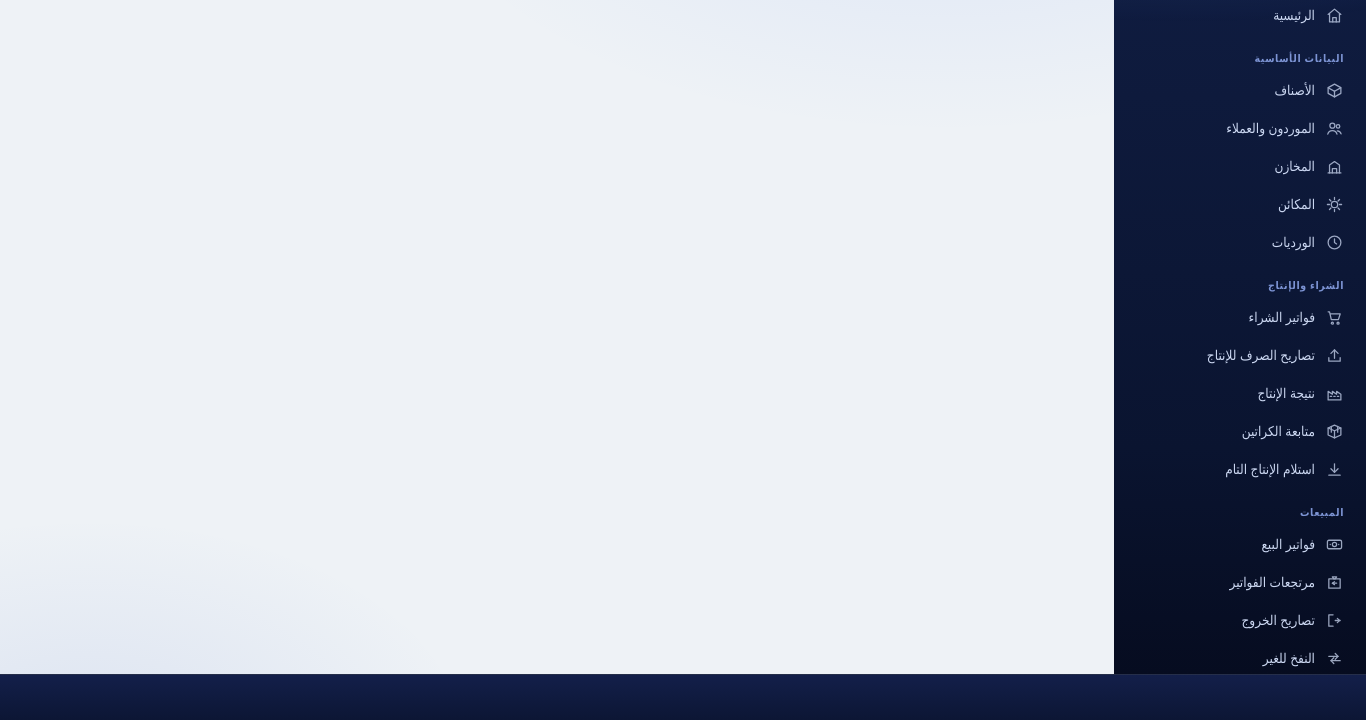
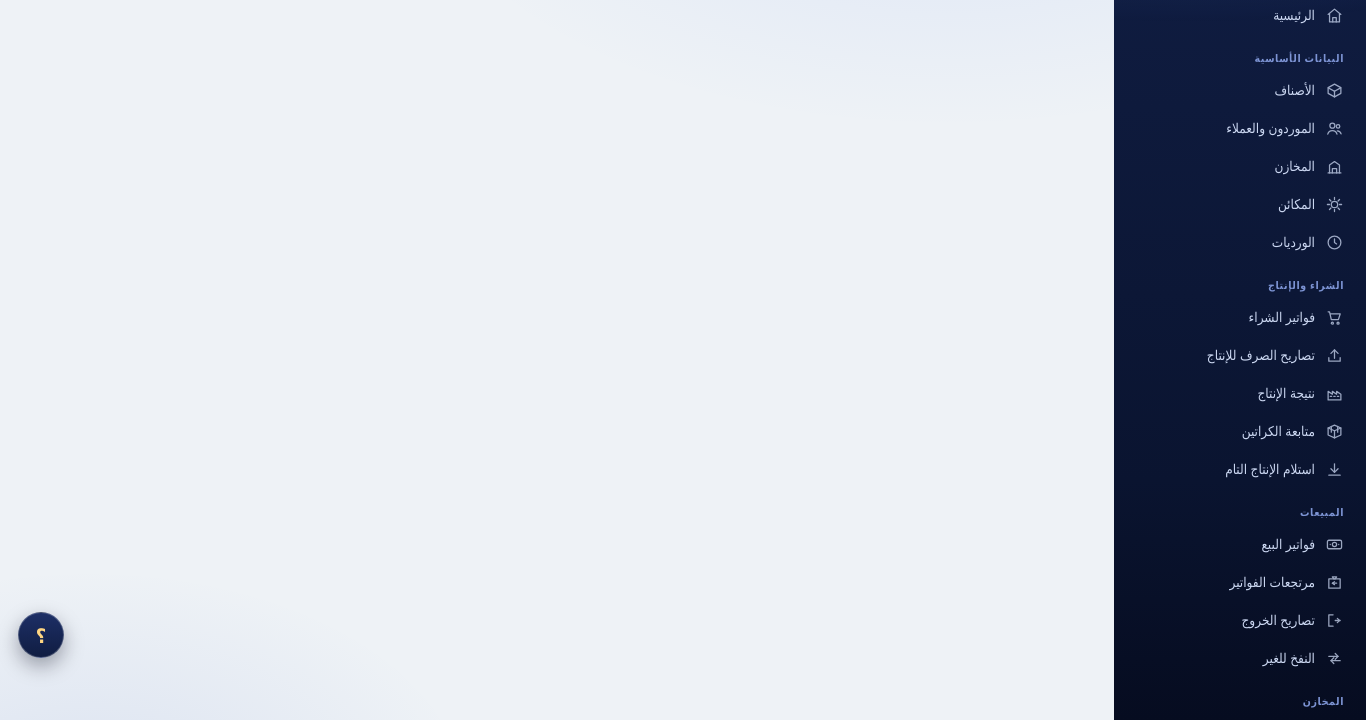
Before and after one commit to sam734739366-oss/sam-plastic-wms, an Electron app: page renderer/app.html in a window 1366 px wide. Shown: the part 80-800 px from the top of the page. Drawn offline with Linux system fonts and the light colour scheme; no server answers; sample sign-in values are in the browser's storage.

Commit message:
fix: الصفحات الرئيسية ثابتة داخل البرنامج والنوافذ للمنبثقات والدليل فقط

```diff
--- a/renderer/app.html
+++ b/renderer/app.html
@@ -50,7 +50,9 @@
     </nav>
     <div class="sidebar-footer"><span id="current-user"></span><button id="logout" class="btn small">خروج</button></div>
   </aside>
-  <main id="desktop" class="desktop"></main>
+  <main id="desktop" class="desktop">
+    <section id="screen" class="screen"></section>
+  </main>
   </div>
   <div id="taskbar" class="taskbar"></div>
 </div>
--- a/renderer/css/app.css
+++ b/renderer/css/app.css
@@ -289,6 +289,22 @@ body {
     radial-gradient(700px 420px at 8% 110%, rgba(31, 74, 190, .09), transparent 55%),
     var(--bg);
 }
+/* الصفحة الرئيسية الثابتة: تمتلئ من القائمة الجانبية، والنوافذ المنبثقة تطفو فوقها */
+.screen {
+  position: absolute; inset: 0; overflow: auto; padding: 24px 26px;
+  scrollbar-gutter: stable;
+}
+/* زر الشرح العائم للصفحة الثابتة الحالية */
+.page-help {
+  position: fixed; bottom: 62px; left: 18px; z-index: 60;
+  width: 46px; height: 46px; border-radius: 50%;
+  background: linear-gradient(180deg, #1d2f66, #101d42);
+  color: #ffd682; border: 1px solid rgba(255, 255, 255, .22);
+  font-size: 20px; font-weight: 800; cursor: pointer; font-family: inherit;
+  box-shadow: 0 8px 20px rgba(2, 6, 23, .35);
+  transition: transform .15s ease, box-shadow .15s ease;
+}
+.page-help:hover { transform: translateY(-2px); box-shadow: 0 12px 26px rgba(2, 6, 23, .45); }
 .win {
   position: absolute; display: flex; flex-direction: column;
   background: #fff; border-radius: 13px; overflow: hidden;
@@ -448,6 +464,8 @@ body {
   border-top: 1px solid rgba(255, 255, 255, .1);
   overflow-x: auto; overflow-y: hidden;
 }
+/* الصفحات الرئيسية ثابتة، فلا يظهر الشريط إلا عند وجود نوافذ منبثقة أو دليل مفتوح */
+.taskbar:not(.has-wins) { display: none; }
 .taskbar::-webkit-scrollbar { height: 4px; }
 .taskbar::-webkit-scrollbar-thumb { background: rgba(255, 255, 255, .18); border-radius: 3px; }
 .tb-btn {
--- a/renderer/js/app.js
+++ b/renderer/js/app.js
@@ -1,8 +1,9 @@
 import { currentUser } from './api.js';
-import { go, setOpener } from './router.js';
-import { initWM, openWindow } from './wm.js';
+import { go, currentScreen } from './router.js';
+import { initWM } from './wm.js';
 import { setCurrency } from './fmt.js';
-import { toast } from './ui.js';
+import { explainDialog } from './ui.js';
+import { helpFor } from './help.js';
 
 // ===== تحسين خانات التاريخ =====
 // كروميوم يرسم تلميح التاريخ الفارغ (يوم/شهر/سنة) بأحرف معكوسة لا يتأثر بأي CSS،
@@ -56,7 +57,6 @@ const ROLE_SCREENS = {
   accounts: ['dashboard', 'parties', 'payments', 'statements', 'reports', 'audit'],
 };
 const allowed = (screen) => {
-  if (screen === 'guide') return true; // دليل المستخدم متاح لكل الأدوار
   const list = ROLE_SCREENS[u.role];
   if (!list) return true;
   return list.includes(screen);
@@ -78,15 +78,18 @@ document.querySelectorAll('#nav .nav-group').forEach(g => {
 });
 
 initWM(document.getElementById('desktop'), document.getElementById('taskbar'));
-setOpener((name) => {
-  if (!allowed(name)) { toast('هذه الشاشة غير متاحة لدورك الحالي', 'err'); return; }
-  openWindow(name, { refresh: true });
-});
-window.addEventListener('wm:focus', (e) => {
-  const name = e.detail.name;
-  if (name && String(name).startsWith('pop:')) return;
-  document.querySelectorAll('.nav-item').forEach(a => a.classList.toggle('active', a.dataset.screen === name));
-});
+
+// زر شرح عائم أسفل يسار الشاشة: يشرح الصفحة الرئيسية الثابتة الحالية
+// (الشروحات تُعرض كنافذة منبثقة بأزرار تصغير/تكبير/إغلاق).
+const pageHelp = document.createElement('button');
+pageHelp.className = 'page-help';
+pageHelp.title = 'شرح العملية';
+pageHelp.textContent = '؟';
+pageHelp.onclick = () => {
+  const h = helpFor(currentScreen());
+  explainDialog(h.title, h.lines);
+};
+document.body.appendChild(pageHelp);
 
 import './screens/dashboard.js';
 import './screens/guide.js';
--- a/renderer/js/help.js
+++ b/renderer/js/help.js
@@ -1,5 +1,6 @@
 // ===== شروحات مختصرة لكل عمليات البرنامج =====
-// تُعرض من زر «؟» في شريط عنوان كل نافذة.
+// تُعرض من زر «؟» العائم أسفل الشاشة للصفحة الثابتة الحالية،
+// ومن زر «؟» في شريط عنوان نافذة دليل المستخدم.
 
 export const HELP = {
   dashboard: {
@@ -7,7 +8,8 @@ export const HELP = {
     lines: [
       'نظرة عامة على المصنع: أرصدة المخزون (سليم/تالف/محرز)، عدد الأصناف، حركة الشهر الحالي، رصيد النقدية وذمم العملاء والموردين.',
       'الأرقام هنا تُقرأ فقط — لتغيير أي شيء افتح الشاشة المختصة من القائمة الجانبية.',
-      'يمكنك فتح أكثر من صفحة في نفس الوقت، وكل صفحة لها زر في شريط المهام أسفل الشاشة.',
+      'الصفحات الرئيسية ثابتة داخل البرنامج: تغيير الاختيار من القائمة يستبدل المحتوى فقط.',
+      'الفواتير والسندات والنماذج تُفتح كنوافذ منبثقة بأزرار تصغير وتكبير وإغلاق، ويمكن فتح أكثر من واحدة معاً.',
       'الرسوم البيانية تعرض المبيعات والمشتريات لآخر 6 أشهر وتوزيع المخزون والمركز المالي وأعلى الأصناف.',
     ],
   },
--- a/renderer/js/router.js
+++ b/renderer/js/router.js
@@ -1,11 +1,16 @@
+// ===== مسار الصفحات =====
+// الصفحات الرئيسية تُعرض دائماً داخل منطقة ثابتة (#screen) في قلب البرنامج —
+// تغيير الاختيار من القائمة يستبدل المحتوى ولا يفتح نوافذ.
+// النوافذ (بأزرار التصغير والتكبير والإغلاق) مخصصة للمنبثقات فقط: الفواتير
+// والسندات والنماذج ودليل المستخدم، وتديرها wm.js بشكل مستقل.
 const screens = {};
-let opener = null;
+let current = 'dashboard';
 export function register(name, def) { screens[name] = def; }
 export function getDef(name) { return screens[name]; }
-export function setOpener(fn) { opener = fn; }
+export function currentScreen() { return current; }
 export function go(name) {
+  current = name;
   document.querySelectorAll('.nav-item').forEach(a => a.classList.toggle('active', a.dataset.screen === name));
-  if (opener) { opener(name); return; }
   const el = document.getElementById('screen');
   if (!el) return;
   el.innerHTML = '';
--- a/renderer/js/screens/guide.js
+++ b/renderer/js/screens/guide.js
@@ -25,10 +25,10 @@ const SECTIONS = [
     blocks: [
       { kind: 'p', text: 'بعد الدخول تظهر الصفحة الرئيسية وفيها مؤشرات اليوم ورسوم بيانية توضح حركة المصنع، ومن القائمة الجانبية تفتح كل الأقسام.' },
       { kind: 'steps', title: 'كيف تتنقل في البرنامج', items: [
-        'افتح أكثر من صفحة معاً: كل ضغطة على القائمة تفتح نافذة مستقلة لها أزرار تصغير وتكبير وإغلاق في شريطها العلوي.',
-        'كل نافذة لها زر في شريط المهام أسفل الشاشة — اضغطه لإظهارها أو تصغيرها والتنقل بين النوافذ.',
-        'زر «؟» في شريط عنوان كل نافذة يعرض شرحاً مختصراً لهذه الشاشة.',
-        'النوافذ المنبثقة (الفواتير والسندات والنماذج) تفتح أيضاً كنوافذ قابلة للتصغير والتكبير، ويمكن فتح أكثر من واحدة معاً.',
+        'الصفحات الرئيسية ثابتة داخل البرنامج: اضغط أي قسم في القائمة الجانبية فيحل محتواه مكان الصفحة الحالية في نفس المكان.',
+        'النوافذ المنبثقة (الفواتير والسندات والنماذج) تفتح كنوافذ فوق الصفحة لها أزرار تصغير وتكبير وإغلاق في شريطها العلوي، ويمكن فتح أكثر من واحدة معاً.',
+        'كل نافذة منبثقة لها زر في شريط المهام أسفل الشاشة — اضغطه لإظهارها أو تصغيرها والتنقل بين النوافذ، ويظهر الشريط فقط عند وجود نوافذ.',
+        'زر «؟» العائم أسفل يسار الشاشة يعرض شرحاً مختصراً للصفحة الحالية.',
         'خانات التاريخ: تظهر القيمة بالشكل يوم/شهر/سنة، واكتب الأرقام من لوحة المفاتيح أو اختر من التقويم بزر الفتح.' ] },
       { kind: 'tip', text: 'للعودة لهذا الدليل في أي وقت اضغط زر «دليل المستخدم» أعلى الصفحة الرئيسية.' },
     ],
--- a/renderer/js/wm.js
+++ b/renderer/js/wm.js
@@ -1,8 +1,9 @@
 // ===== مدير النوافذ الداخلي =====
-// كل صفحة تُفتح كنافذة مستقلة فوق سطح المكتب، بأزرار تصغير/تكبير/إغلاق،
-// ولكل نافذة زر في شريط المهام السفلي يبقى ظاهراً باسمها عند تصغيرها.
-// النوافذ المنبثقة (الفواتير والسندات وغيرها) تُفتح بنفس الطريقة،
-// ويمكن فتح أكثر من منبثقة في نفس الوقت.
+// الصفحات الرئيسية ثابتة داخل البرنامج (#screen) ولا تمر من هنا.
+// هذا المدير يفتح النوافذ المنبثقة فقط (الفواتير والسندات والنماذج) فوقها،
+// بأزرار تصغير/تكبير/إغلاق، ولكل نافذة زر في شريط المهام السفلي يبقى ظاهراً
+// باسمها عند تصغيرها، ويمكن فتح أكثر من منبثقة في نفس الوقت.
+// كما يفتح دليل المستخدم كنافذة مستقلة من زر الدليل في الصفحة الرئيسية.
 import { getDef } from './router.js';
 import { esc, explainDialog, setPopupOpener } from './ui.js';
 import { helpFor } from './help.js';
@@ -19,6 +20,11 @@ export function initWM(desktop, taskbar) {
 }
 
 function all() { return [...wins.values(), ...pops.values()]; }
+
+// يُظهر شريط المهام فقط عند وجود نوافذ (منبثقات أو دليل) مفتوحة
+function syncTaskbar() {
+  if (taskbarEl) taskbarEl.classList.toggle('has-wins', taskbarEl.children.length > 0);
+}
 
 function placeNew(el, { small = false } = {}) {
   const dw = desktopEl.clientWidth, dh = desktopEl.clientHeight;
@@ -90,6 +96,7 @@ function closeWin(win) {
   el.remove();
   win.tb.remove();
   win.map.delete(win.name);
+  syncTaskbar();
   const t = topVisible();
   if (t) focusWin(t);
   else window.dispatchEvent(new CustomEvent('wm:focus', { detail: { name: null } }));
@@ -185,6 +192,7 @@ export function openWindow(name, opts = {}) {
   wins.set(name, win);
   desktopEl.appendChild(el);
   taskbarEl.appendChild(tb);
+  syncTaskbar();
   placeNew(el);
   cascade += 1;
 
@@ -235,6 +243,7 @@ export function openPopup({ title, bodyHtml, buttons = [] }) {
   pops.set(name, win);
   desktopEl.appendChild(el);
   taskbarEl.appendChild(tb);
+  syncTaskbar();
   placeNew(el, { small: true });
   cascade += 1;
 
```
